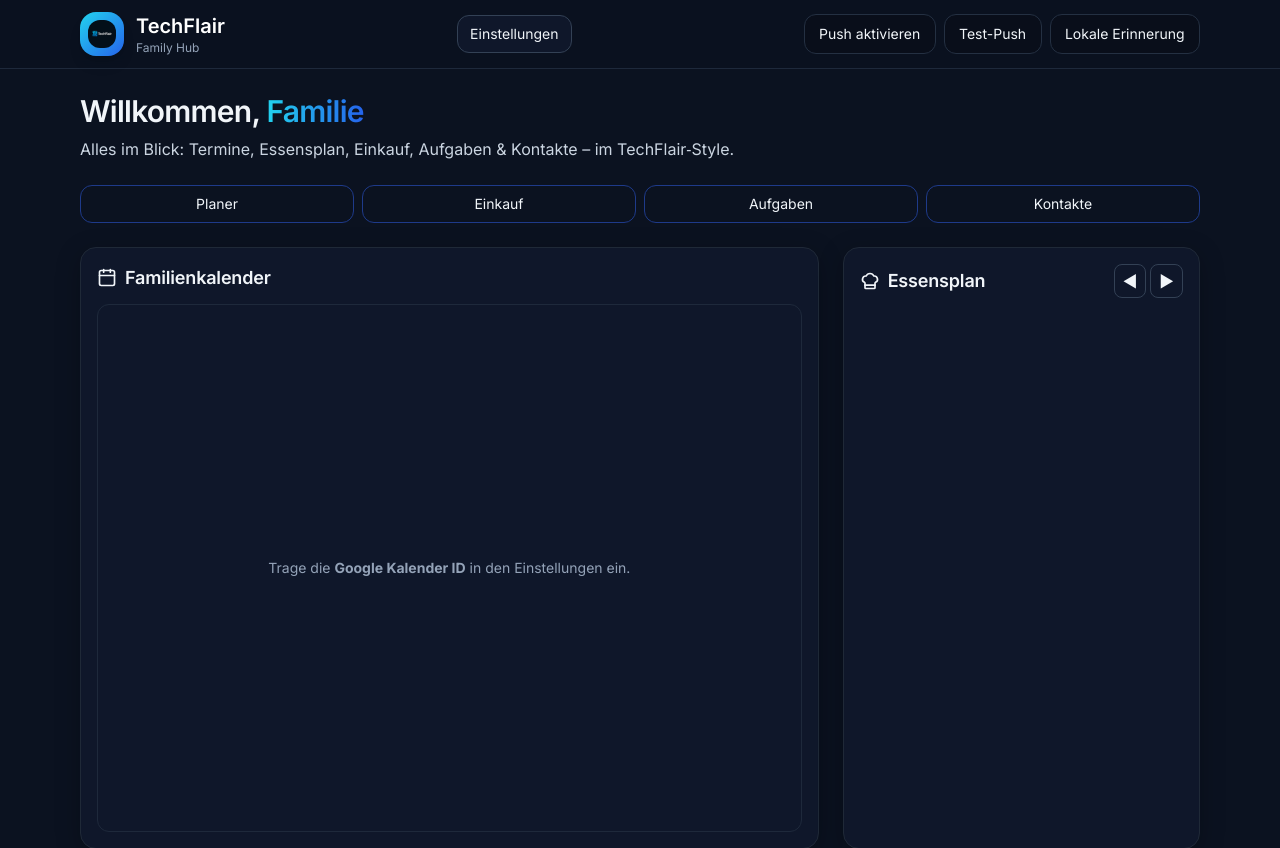
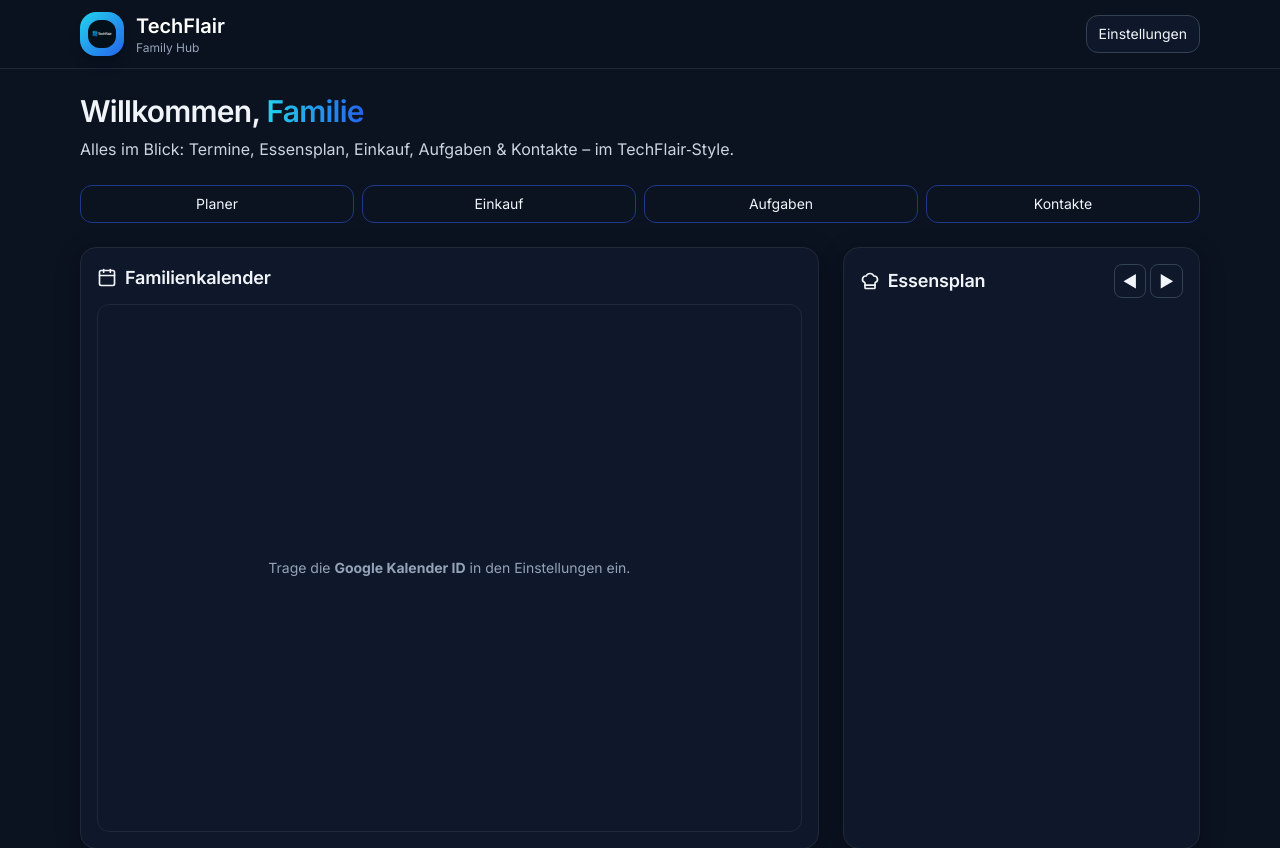
Before and after one commit to lkwdriver98/Familien-Website-, a website: page schade-family-hub/index.html in a window 1280 px wide. Shown: the top 848 px of the page. Drawn offline with nearby package versions, Linux system fonts and the light colour scheme.

Commit message:
Update index.html

```diff
--- a/schade-family-hub/index.html
+++ b/schade-family-hub/index.html
@@ -176,6 +176,5 @@
 
     <script src="./app.js"></script>
     <script>lucide.createIcons();</script>
-<script src="./tf-push.js" defer></script>
   </body>
 </html>
```
